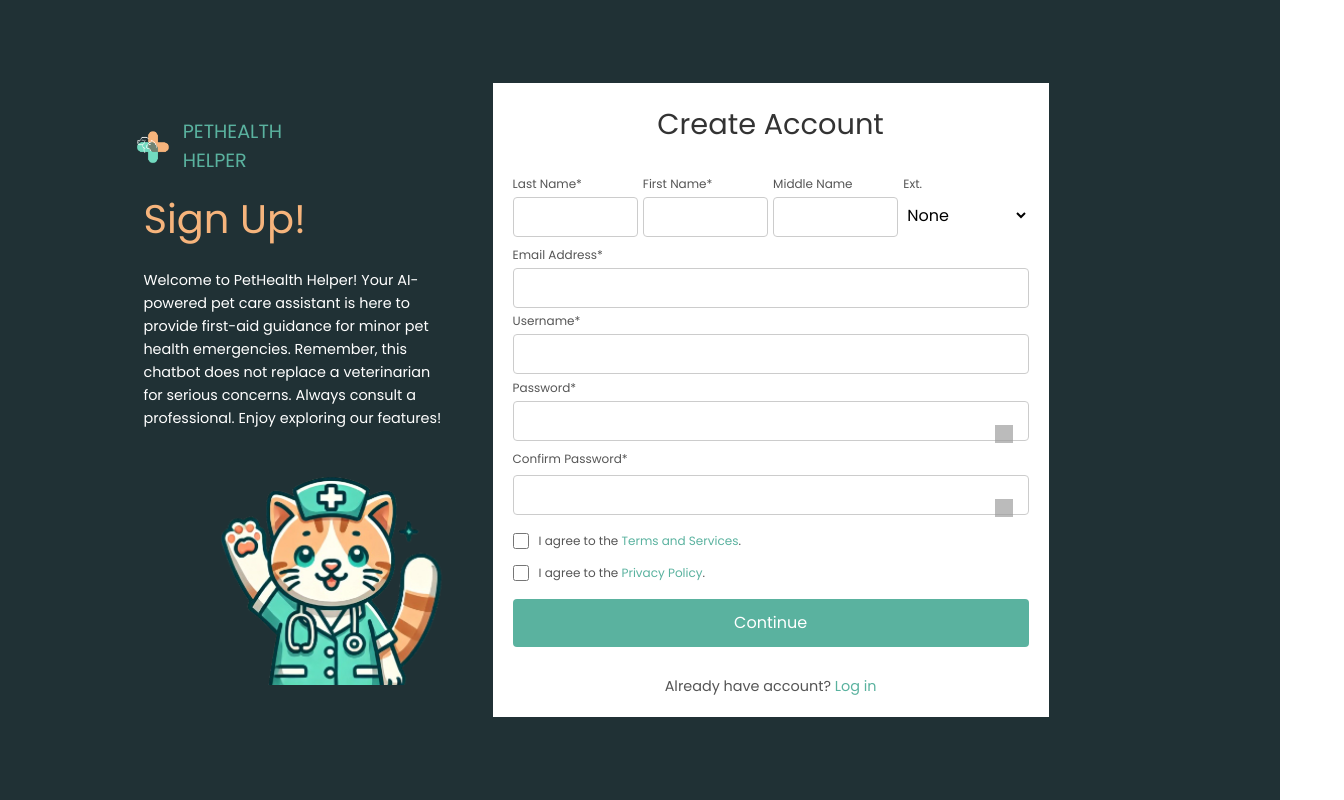
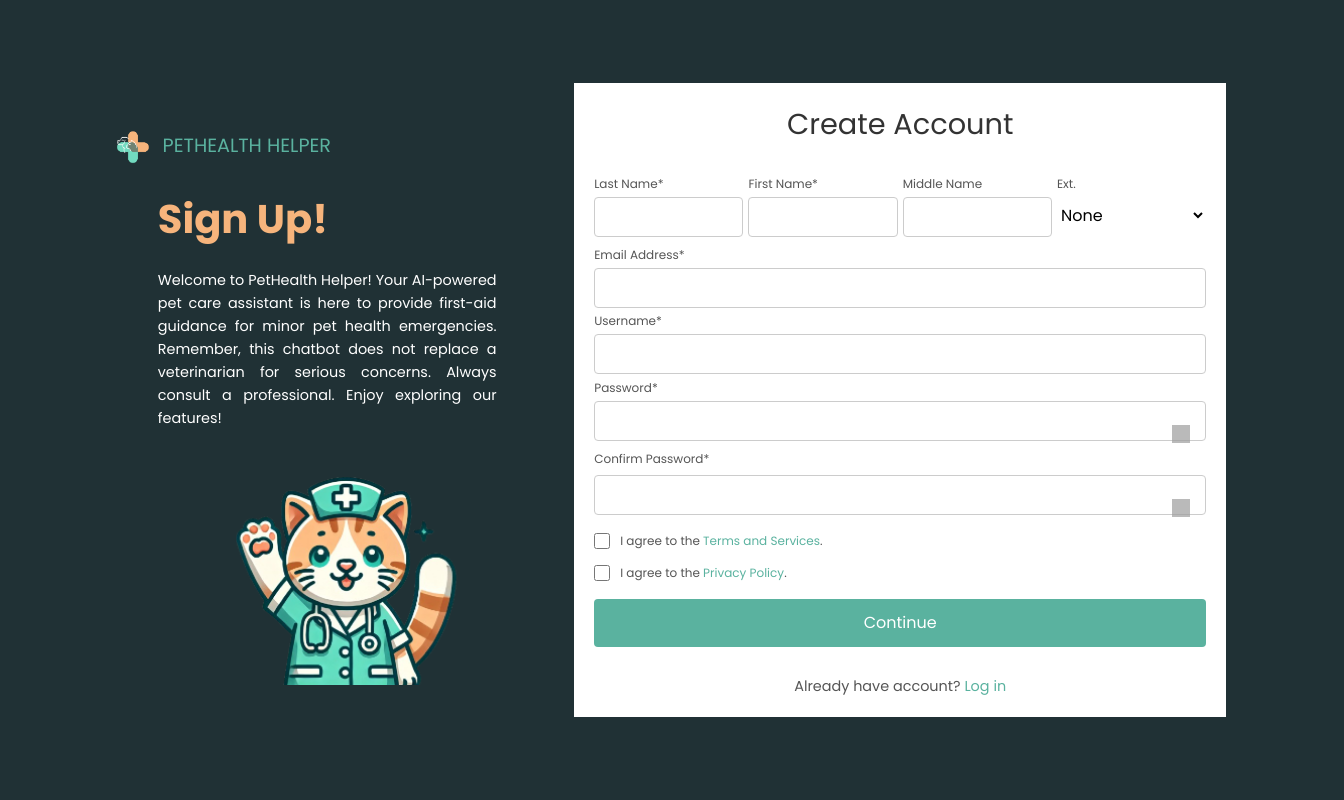
Before and after one commit to kurtrockx/pet-health-ai, a React (Vite) app: page /Signup in a window 1280 px wide. Shown: the whole page, 1344 px wide, since content can reach past the window. Built offline with nearby package versions, Linux system fonts and the light colour scheme; grey boxes are pictures that could not be loaded; a web font is replaced by a local one.

Commit message:
adjusted layout in the sign up page to fit smaller screens

```diff
--- a/src/components/css/SignUp.css
+++ b/src/components/css/SignUp.css
@@ -20,7 +20,7 @@ body {
 
 .container {
   display: flex;
-  min-width: 90vw;
+  min-width: 105vw;
   height: 100vh;
   border-radius: 8px;
 }
@@ -49,6 +49,7 @@ body {
 .logo h1 {
   font-size: 1.2rem;
   color: var(--primary-color);
+  min-width: max-content;
 }
 
 .welcome-content {
@@ -61,12 +62,15 @@ body {
   font-size: 2.5rem;
   color: var(--secondary-color);
   margin-bottom: 20px;
+  font-weight: bold;
 }
 
 .welcome-content p {
+  max-width: 90%;
   font-size: 0.9rem;
   line-height: 1.6;
   margin-bottom: 30px;
+  text-align: justify;
 }
 
 .mascot {
@@ -74,6 +78,7 @@ body {
   display: flex;
   align-items: flex-end;
   justify-content: right;
+  animation: none;
 }
 
 .mascot img {
@@ -98,7 +103,6 @@ body {
     max-width: 100%;
   }
 }
-
 
 .form-container {
   max-width: 750px;
```
